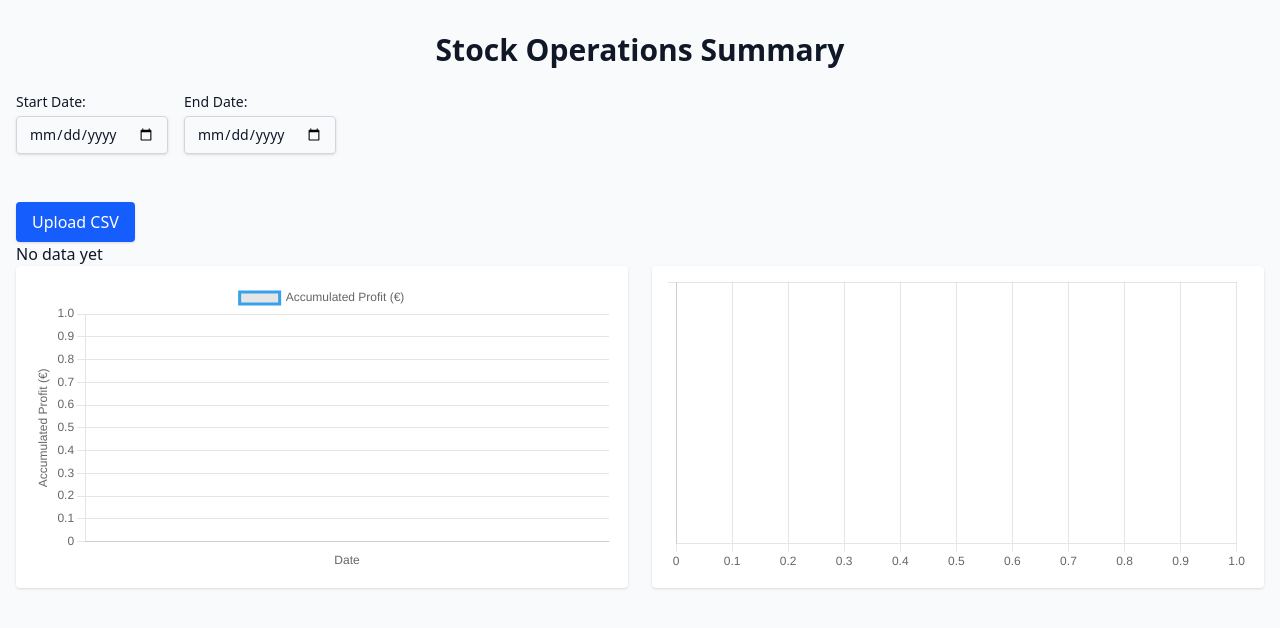
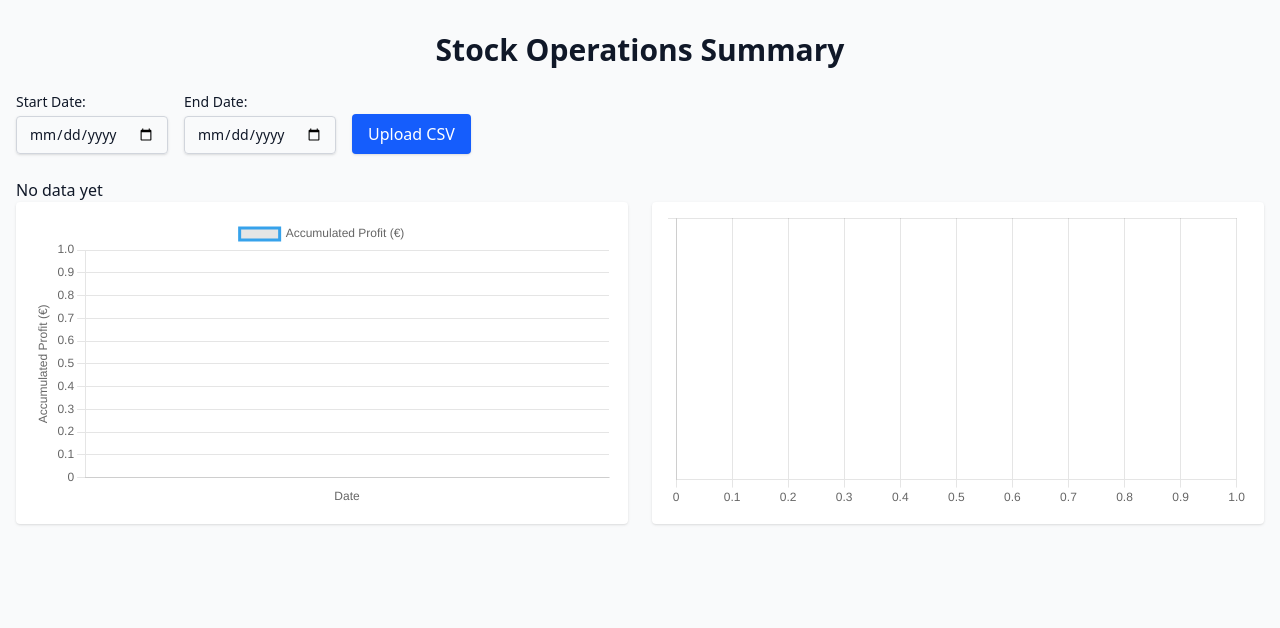
Before and after one commit to adriangalera/stonks, a Svelte app: page / in a window 1280 px wide. Shown: the top 628 px of the page. Built offline with nearby package versions, Linux system fonts and the light colour scheme.

Commit message:
inline date picker and upload button

```diff
--- a/src/App.svelte
+++ b/src/App.svelte
@@ -12,12 +12,10 @@
         Stock Operations Summary
     </h1>
 
-    <div
-        class="mb-6 flex flex-col sm:flex-row items-start sm:items-center gap-4"
-    >
+    <div class="mb-6 flex flex-col sm:flex-row sm:items-end gap-4">
         <DatePicker></DatePicker>
+        <UploadCsv></UploadCsv>
     </div>
-    <UploadCsv></UploadCsv>
 
     <div class="space-y-8">
         <OperationsTable></OperationsTable>
@@ -25,12 +23,12 @@
 
     <div class="grid grid-cols-1 lg:grid-cols-2 gap-6">
         <div class="bg-white shadow rounded p-4">
-          <ProfitLineChart></ProfitLineChart>
+            <ProfitLineChart></ProfitLineChart>
         </div>
         <div class="bg-white shadow rounded p-4">
-          <HorizontalBarChart></HorizontalBarChart>
+            <HorizontalBarChart></HorizontalBarChart>
         </div>
-      </div>
+    </div>
 
     <Summarizer></Summarizer>
 </main>
--- a/src/components/DatePicker.svelte
+++ b/src/components/DatePicker.svelte
@@ -2,14 +2,22 @@
     import { startDate, endDate } from "../stores";
 </script>
 
-<div class="mb-6 flex flex-col sm:flex-row items-start sm:items-center gap-4">
 <label class="flex flex-col text-sm font-medium">
     Start Date:
-        <input type="date" bind:value={$startDate} data-testid="start-date" class="mt-1 border border-gray-300 rounded px-3 py-2 shadow-sm focus:outline-none focus:ring-2 focus:ring-blue-500" />
+    <input
+        type="date"
+        bind:value={$startDate}
+        data-testid="start-date"
+        class="mt-1 border border-gray-300 rounded px-3 py-2 shadow-sm focus:outline-none focus:ring-2 focus:ring-blue-500"
+    />
 </label>
 
 <label class="flex flex-col text-sm font-medium">
     End Date:
-        <input type="date" bind:value={$endDate} data-testid="end-date" class="mt-1 border border-gray-300 rounded px-3 py-2 shadow-sm focus:outline-none focus:ring-2 focus:ring-blue-500" />
+    <input
+        type="date"
+        bind:value={$endDate}
+        data-testid="end-date"
+        class="mt-1 border border-gray-300 rounded px-3 py-2 shadow-sm focus:outline-none focus:ring-2 focus:ring-blue-500"
+    />
 </label>
-</div>
--- a/src/components/UploadCsv.svelte
+++ b/src/components/UploadCsv.svelte
@@ -21,10 +21,13 @@
         }
     }
 </script>
-<div class="mb-6">
 
-</div>
-<button on:click={handleClick} class="bg-blue-600 text-white px-4 py-2 rounded shadow hover:bg-blue-700 transition">Upload CSV</button>
+<div class="flex flex-col sm:flex-row sm:items-end">
+    <button
+        on:click={handleClick}
+        class="bg-blue-600 text-white px-4 py-2 rounded shadow hover:bg-blue-700 transition"
+        >Upload CSV</button
+    >
     <input
         type="file"
         accept=".csv"
@@ -32,3 +35,4 @@
         on:change={handleFileChange}
         style="display: none;"
     />
+</div>
```
Lines whose indentation alone changed are shown as unchanged.
